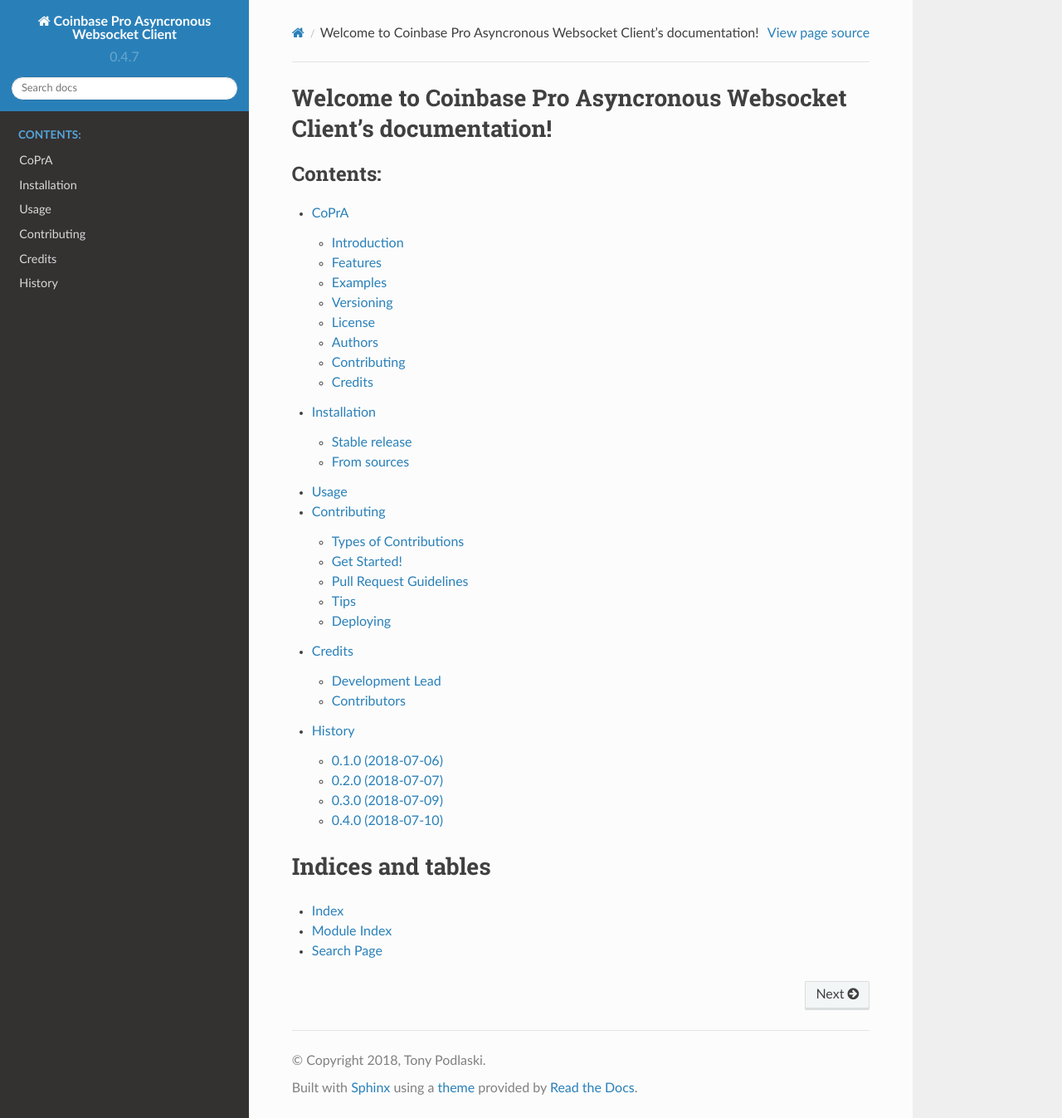
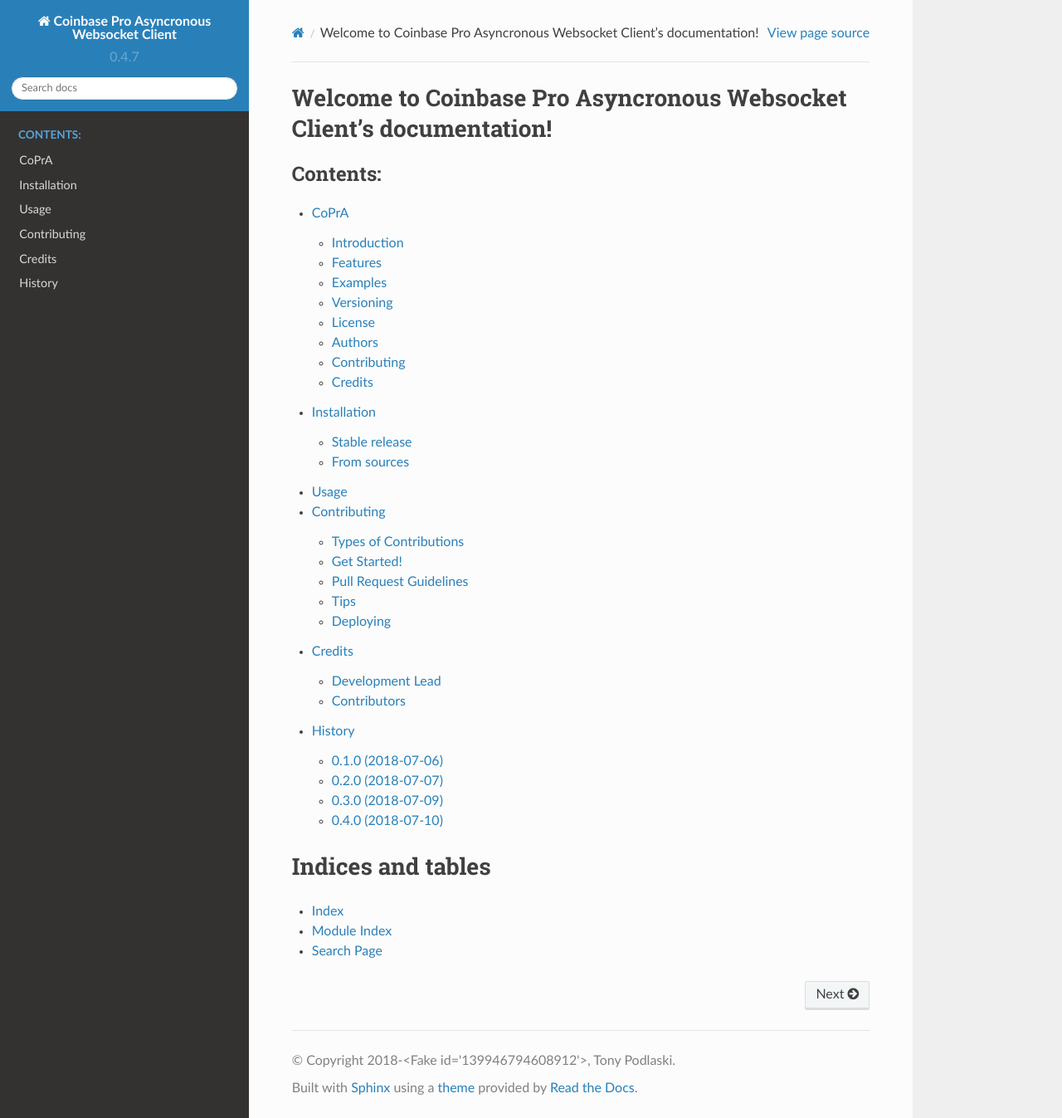
Before and after one commit to tpodlaski/copra, a Sphinx documentation site: the page built from docs/index.rst, in a window 1280 px wide and 1347 px high. Shown: the whole window at 83% size. Built offline with Sphinx 7.4.7 and the Read the Docs theme 2.0.0, drawn with Linux system fonts in a browser that asks for light colours; pages that are not in the unit, such as notebooks, are missing from menus; part of the change alters nothing that is shown.

```diff
--- a/docs/conf.py
+++ b/docs/conf.py
@@ -48,8 +48,12 @@ master_doc = 'index'
 
 # General information about the project.
 project = u'Coinbase Pro Asyncronous Websocket Client'
-copyright = u"2018, Tony Podlaski"
 author = u"Tony Podlaski"
+this_year = time.strftime('%Y')
+if this_year != u'2018':
+    copyright = u'2018-{0}, Tony Podlaski'.format(this_year)
+else:
+    copyright = u'2018, Tony Podlaski'
 
 # The version info for the project you're documenting, acts as replacement
 # for |version| and |release|, also used in various other places throughout
```
